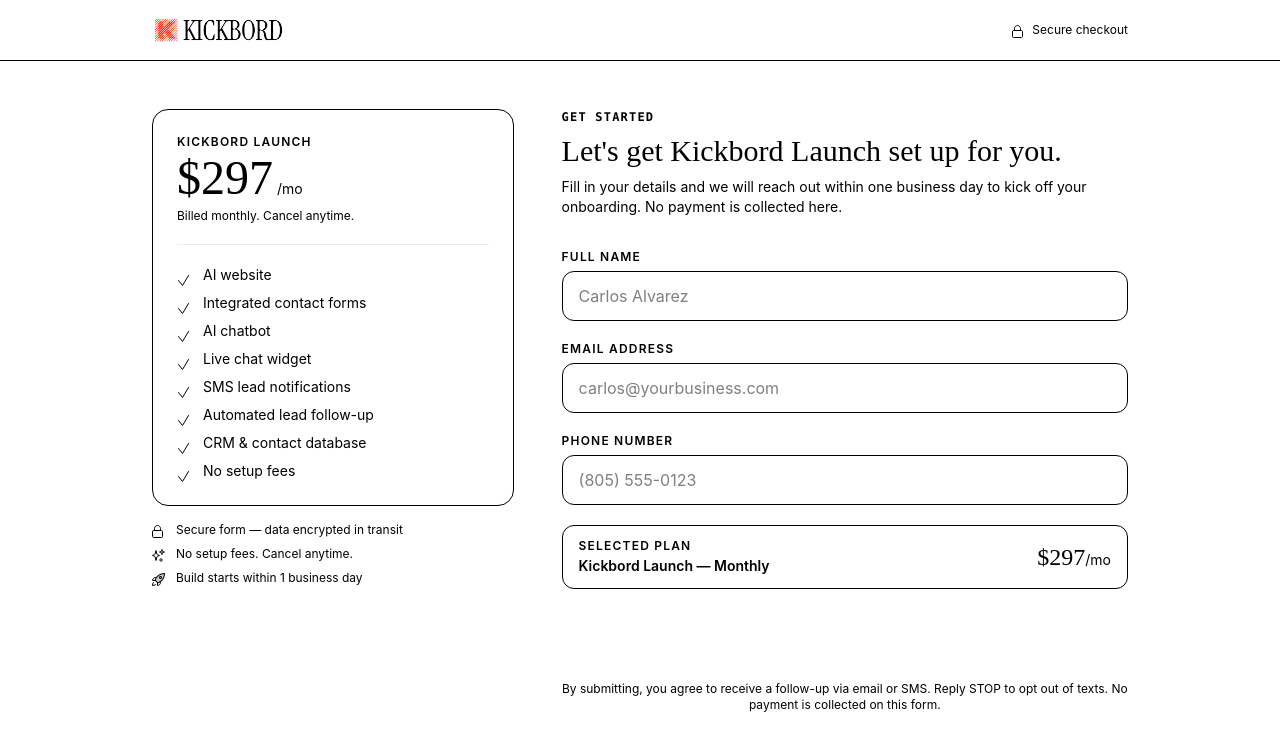
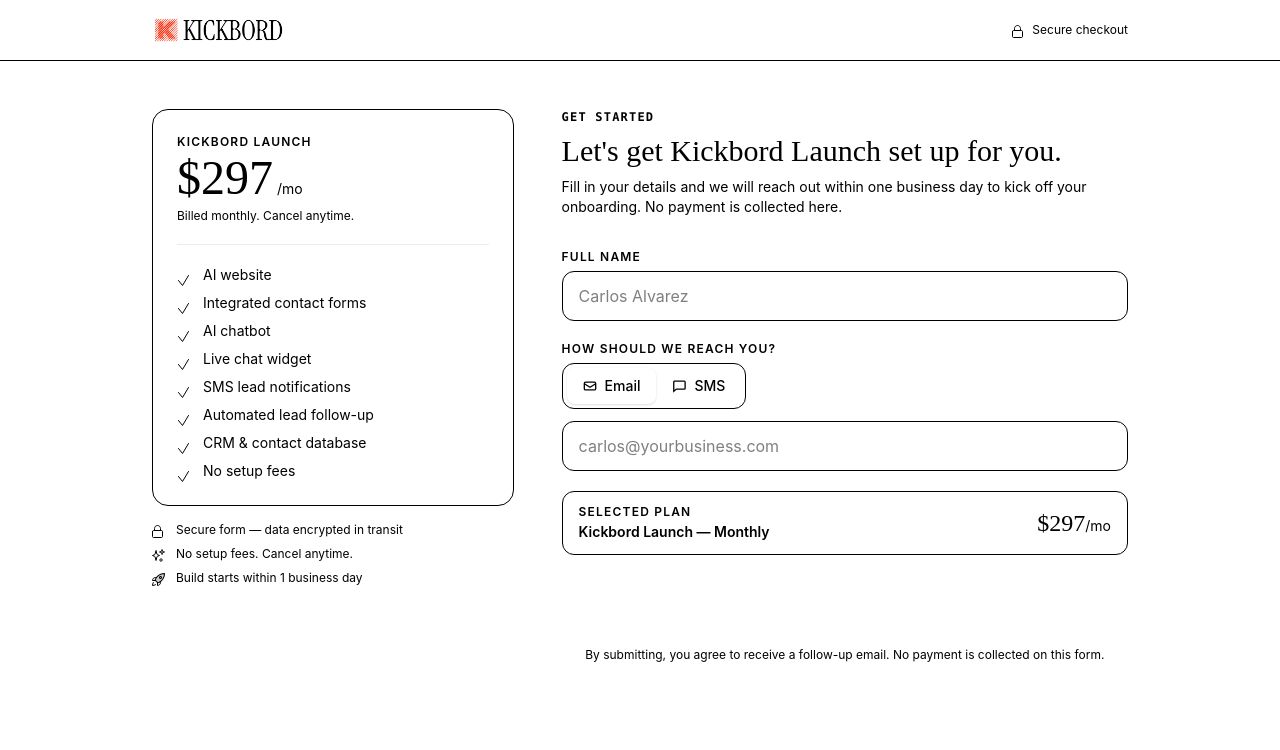
Before and after one commit to mickmath86/kb-lite, a Next.js app: page /get-started/pay in a window 1280 px wide. Shown: the top 750 px of the page. Built offline with nearby package versions, Linux system fonts and the light colour scheme.

Commit message:
feat: email/sms selectable toggle on pay page

```diff
--- a/app/get-started/pay/page.tsx
+++ b/app/get-started/pay/page.tsx
@@ -1,6 +1,6 @@
 'use client'
 
-import React, { useState, useEffect, Suspense } from 'react'
+import React, { useState, Suspense } from 'react'
 import { useSearchParams } from 'next/navigation'
 import { clsx } from 'clsx/lite'
 import { CheckmarkIcon } from '@/components/icons/checkmark-icon'
@@ -18,6 +18,7 @@
 
 type PlanKey = 'launch' | 'grow'
 type BillingKey = 'monthly' | 'quarterly'
+type ContactMethod = 'email' | 'sms'
 
 interface PlanConfig {
   name: string
@@ -126,19 +127,21 @@
   const [name, setName] = useState('')
   const [email, setEmail] = useState('')
   const [phone, setPhone] = useState('')
+  const [contactMethod, setContactMethod] = useState<ContactMethod>('email')
   const [formState, setFormState] = useState<FormState>('idle')
   const [errorMsg, setErrorMsg] = useState('')
 
   async function handleSubmit(e: React.FormEvent) {
     e.preventDefault()
-    if (!name.trim() || !email.trim() || !phone.trim()) {
+    const contactValue = contactMethod === 'email' ? email.trim() : phone.trim()
+    if (!name.trim() || !contactValue) {
       setErrorMsg('Please fill in all fields.')
       return
     }
     setErrorMsg('')
     setFormState('submitting')
 
-    const payload = {
+    const payload: Record<string, string> = {
       // Plan identification — passed through to GHL
       plan: plan.name,
       plan_key: planKey,
@@ -148,11 +151,16 @@
       period: plan.period,
       // Contact info
       name: name.trim(),
-      email: email.trim(),
-      phone: phone.trim(),
+      contact_method: contactMethod,
       // Meta
       source: 'kickbord-pitch-deck',
       submitted_at: new Date().toISOString(),
+    }
+
+    if (contactMethod === 'email') {
+      payload.email = email.trim()
+    } else {
+      payload.phone = phone.trim()
     }
 
     try {
@@ -177,6 +185,8 @@
 
   // ── Success screen ──
   if (formState === 'success') {
+    const contactDisplay = contactMethod === 'email' ? email : phone
+    const contactLabel = contactMethod === 'email' ? 'email' : 'text message'
     return (
       <div className="relative flex min-h-screen w-full flex-col items-center justify-center overflow-hidden bg-olive-950 px-6 py-20 text-center">
         <div className="pointer-events-none absolute inset-0 bg-[radial-gradient(ellipse_at_50%_-10%,oklch(33%_0.03_107)_0%,transparent_55%)]" />
@@ -185,13 +195,13 @@
             <span className="size-8 text-green-400"><CheckmarkIcon /></span>
           </div>
           <div>
-            <p className="font-mono text-xs font-semibold uppercase tracking-widest text-white/40">You're in</p>
+            <p className="font-mono text-xs font-semibold uppercase tracking-widest text-white/40">{"You're in"}</p>
             <h1 className="mt-2 font-display text-4xl text-white">
               {`Welcome to ${plan.name}.`}
             </h1>
           </div>
           <p className="text-base/7 text-white/65">
-            {`We've received your info and will be in touch within one business day to kick off your onboarding. Check your email at ${email}.`}
+            {`We've received your info and will reach out via ${contactLabel} to ${contactDisplay} within one business day to kick off your onboarding.`}
           </p>
           <div className="w-full rounded-2xl border border-white/10 bg-white/5 px-6 py-4 text-left">
             <p className="text-xs font-semibold uppercase tracking-widest text-white/40 mb-3">Your selection</p>
@@ -335,12 +345,52 @@
               />
             </div>
 
-            {/* Email */}
+            {/* Contact method toggle */}
             <div>
               <label className="mb-1.5 block text-xs font-semibold uppercase tracking-widest text-olive-500 dark:text-olive-400">
-                Email address
+                How should we reach you?
               </label>
+              {/* Pill toggle */}
+              <div className="mb-3 inline-flex rounded-xl border border-olive-950/12 bg-olive-950/4 p-1 dark:border-white/10 dark:bg-white/6">
+                <button
+                  type="button"
+                  onClick={() => setContactMethod('email')}
+                  className={clsx(
+                    'flex items-center gap-2 rounded-lg px-4 py-2 text-sm font-medium transition-all duration-150',
+                    contactMethod === 'email'
+                      ? 'bg-white text-olive-950 shadow-sm dark:bg-white/15 dark:text-white'
+                      : 'text-olive-500 hover:text-olive-700 dark:text-white/45 dark:hover:text-white/70'
+                  )}
+                >
+                  {/* Email icon */}
+                  <svg className="size-3.5" viewBox="0 0 16 16" fill="none" stroke="currentColor" strokeWidth="1.5">
+                    <rect x="1.5" y="3.5" width="13" height="9" rx="1.5" />
+                    <path d="M1.5 5.5l6.5 4 6.5-4" />
+                  </svg>
+                  Email
+                </button>
+                <button
+                  type="button"
+                  onClick={() => setContactMethod('sms')}
+                  className={clsx(
+                    'flex items-center gap-2 rounded-lg px-4 py-2 text-sm font-medium transition-all duration-150',
+                    contactMethod === 'sms'
+                      ? 'bg-white text-olive-950 shadow-sm dark:bg-white/15 dark:text-white'
+                      : 'text-olive-500 hover:text-olive-700 dark:text-white/45 dark:hover:text-white/70'
+                  )}
+                >
+                  {/* SMS icon */}
+                  <svg className="size-3.5" viewBox="0 0 16 16" fill="none" stroke="currentColor" strokeWidth="1.5">
+                    <path d="M2 2.5h12a1 1 0 011 1v7a1 1 0 01-1 1H5l-3 2.5V3.5a1 1 0 011-1z" />
+                  </svg>
+                  SMS
+                </button>
+              </div>
+
+              {/* Email input */}
+              {contactMethod === 'email' && (
                 <input
+                  key="email-input"
                   type="email"
                   required
                   value={email}
@@ -348,14 +398,12 @@
                   placeholder="carlos@yourbusiness.com"
                   className="w-full rounded-xl border border-olive-950/15 bg-white px-4 py-3 text-base text-olive-950 placeholder-olive-300 outline-none transition focus:border-olive-500 focus:ring-2 focus:ring-olive-500/20 dark:border-white/15 dark:bg-white/8 dark:text-white dark:placeholder-white/25 dark:focus:border-white/40"
                 />
-            </div>
+              )}
 
-            {/* Phone */}
-            <div>
-              <label className="mb-1.5 block text-xs font-semibold uppercase tracking-widest text-olive-500 dark:text-olive-400">
-                Phone number
-              </label>
+              {/* Phone input */}
+              {contactMethod === 'sms' && (
                 <input
+                  key="phone-input"
                   type="tel"
                   required
                   value={phone}
@@ -363,6 +411,7 @@
                   placeholder="(805) 555-0123"
                   className="w-full rounded-xl border border-olive-950/15 bg-white px-4 py-3 text-base text-olive-950 placeholder-olive-300 outline-none transition focus:border-olive-500 focus:ring-2 focus:ring-olive-500/20 dark:border-white/15 dark:bg-white/8 dark:text-white dark:placeholder-white/25 dark:focus:border-white/40"
                 />
+              )}
             </div>
 
             {/* Selected plan summary bar */}
@@ -423,7 +472,9 @@
             </button>
 
             <p className="text-center text-xs text-olive-400 dark:text-olive-500">
-              By submitting, you agree to receive a follow-up via email or SMS. Reply STOP to opt out of texts. No payment is collected on this form.
+              {contactMethod === 'sms'
+                ? 'By submitting, you agree to receive follow-up via SMS. Reply STOP to opt out. No payment is collected on this form.'
+                : 'By submitting, you agree to receive a follow-up email. No payment is collected on this form.'}
             </p>
           </form>
         </div>
```
Lines whose indentation alone changed are shown as unchanged.
